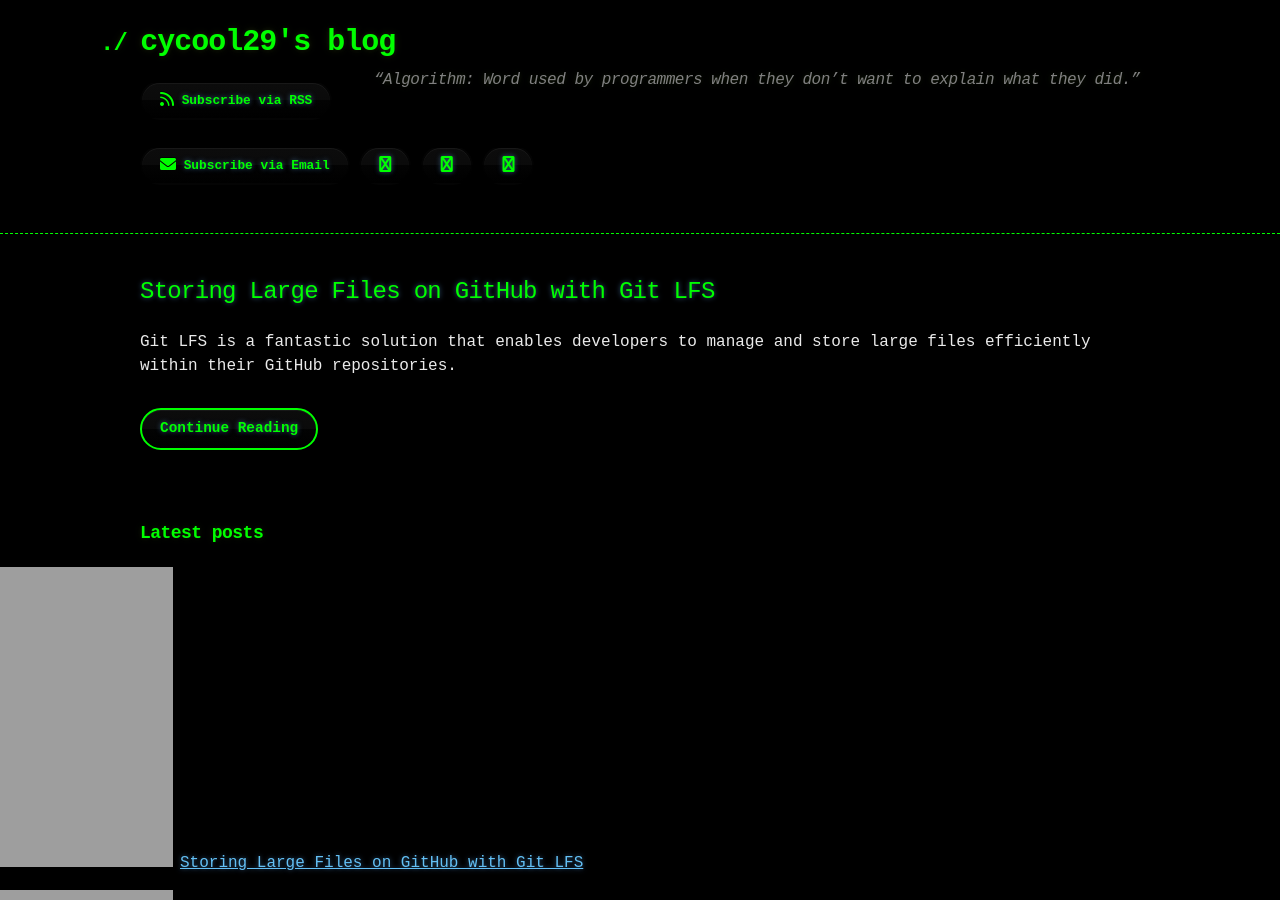
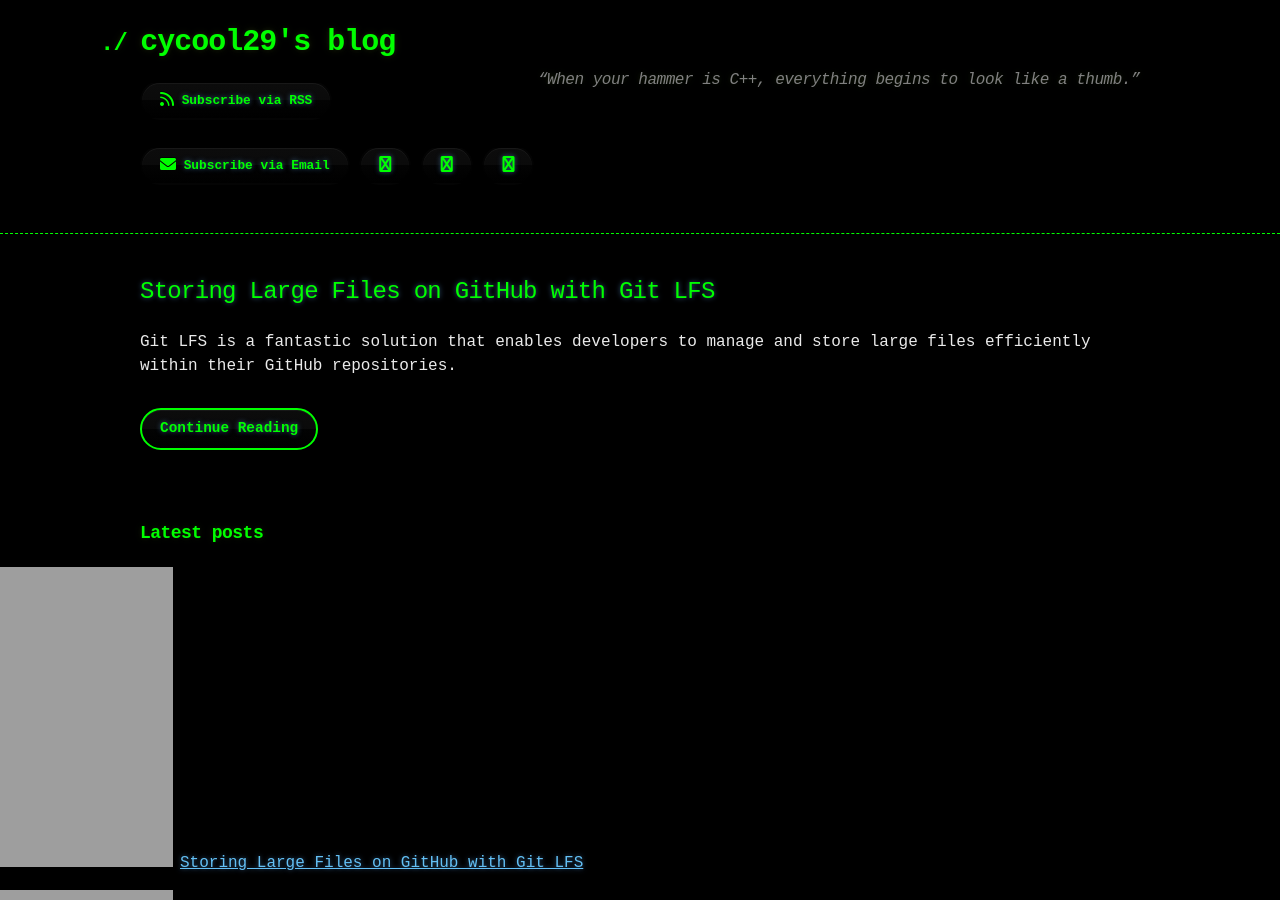
Before and after one commit to cycool29/cycool29.github.io, a Jekyll site: the page built from index.md, in a window 1280 px wide and 900 px high. Built offline with Jekyll 4.4.1, drawn with Linux system fonts in a browser that asks for light colours; a style sheet for code colours, icons or effects is not loaded.

Commit message:
Update quotes

```diff
--- a/_config.yml
+++ b/_config.yml
@@ -1,5 +1,5 @@
 title: cycool29's blog
-description: "“Algorithm: Word used by programmers when they don’t want to explain what they did.” "
+description: "“When your hammer is C++, everything begins to look like a thumb.” "
 bio: A high school student. Intermediate in Python, Git, Bash. Learning JavaScript. He/Him. "
 author: cycool29
 url: https://cycool29.github.io
```
